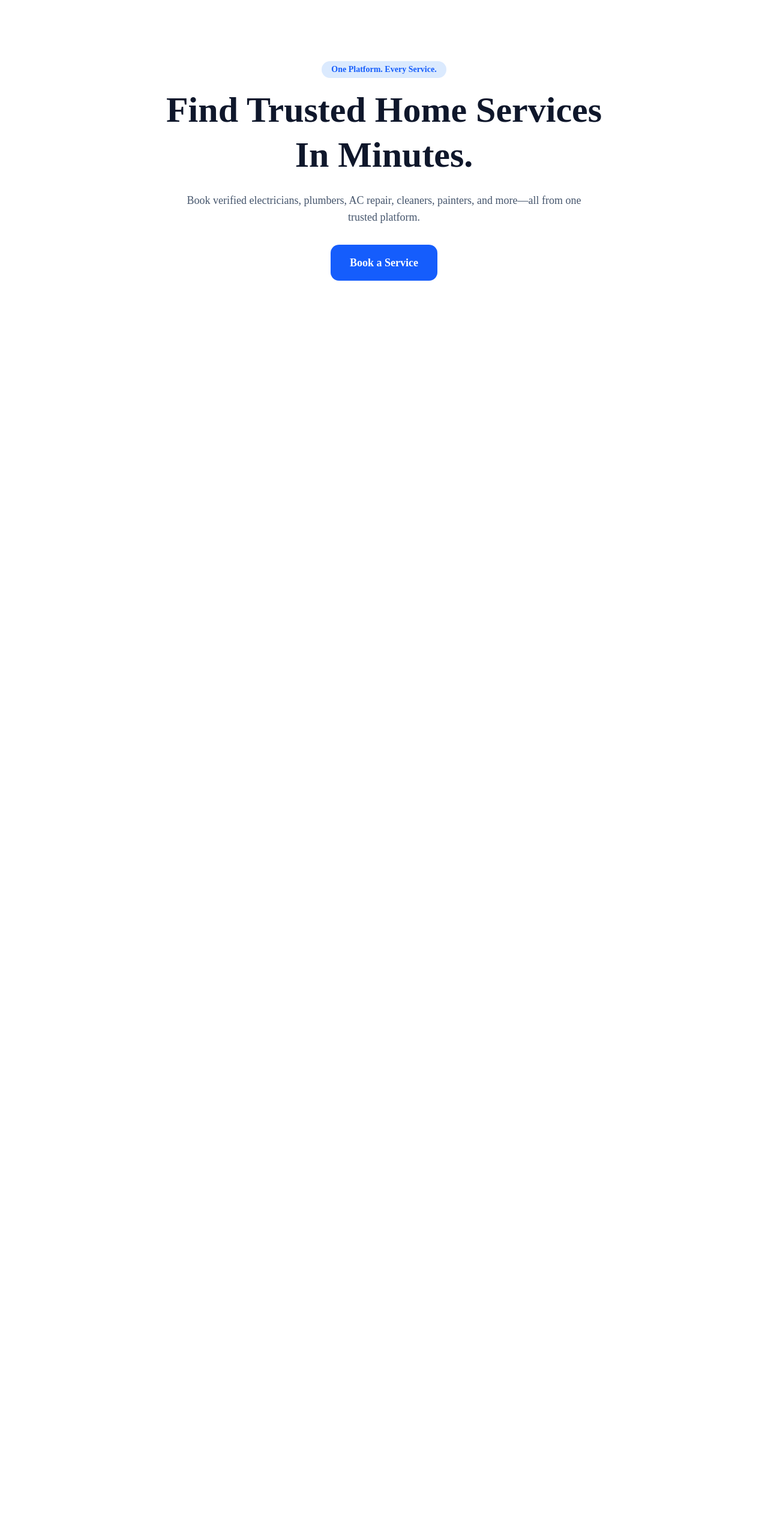
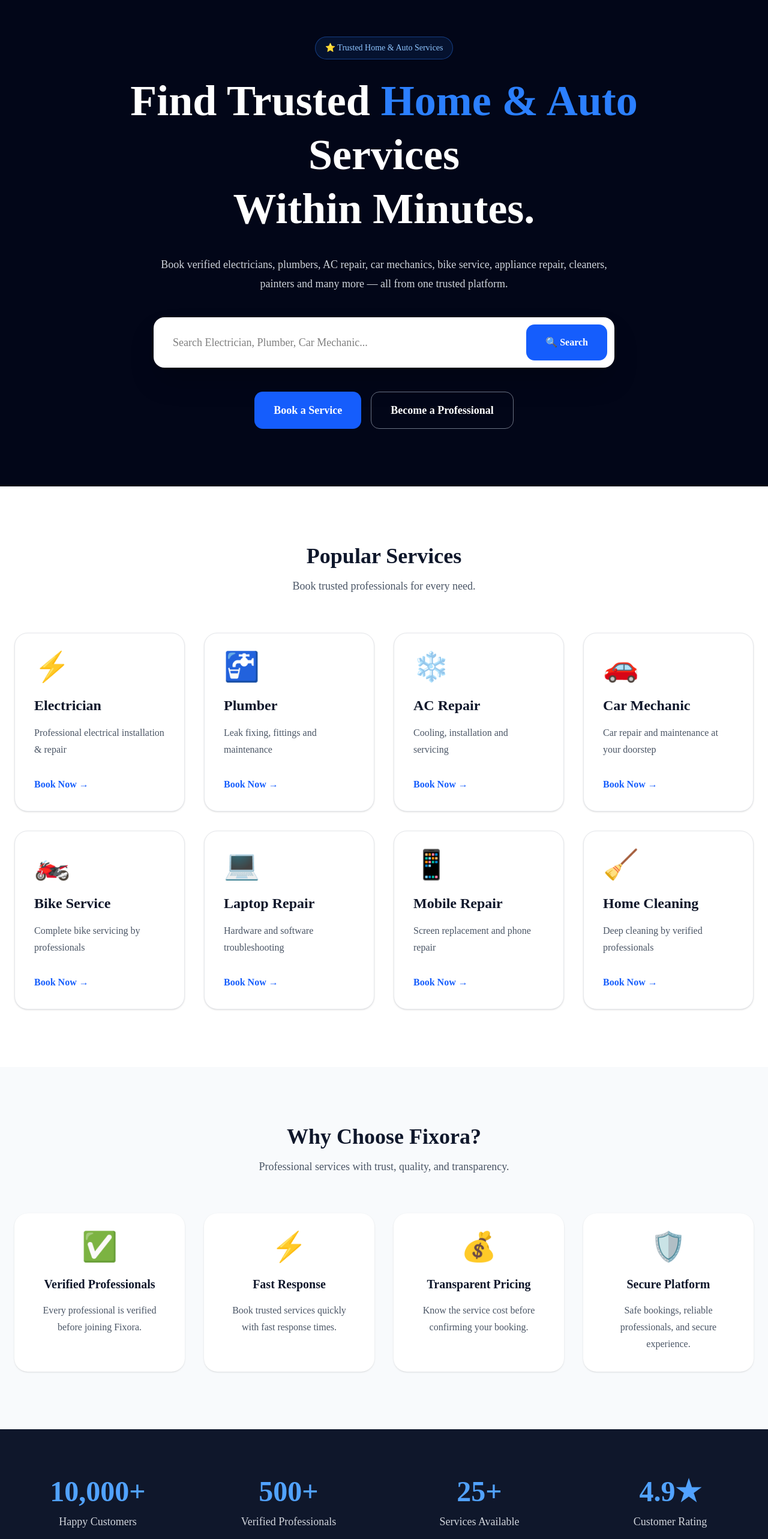
Before and after one commit to shaikhmajid2004-netizen/Fixora, a Next.js app: page / in a window 1280 px wide. Shown: the part 100-2666 px from the top of the page at 60% size. Before the commit the page ends 800 px from the top, so only its background shows below. Built offline with nearby package versions, Linux system fonts and the light colour scheme.

Commit message:
Add premium hero section and services grid

```diff
--- a/src/app/page.tsx
+++ b/src/app/page.tsx
@@ -1,3 +1,7 @@
+import Testimonials from "@/components/home/Testimonials";
+import Stats from "@/components/home/Stats";
+import WhyChoose from "@/components/home/WhyChoose";
+import Services from "@/components/home/Services";
 import Navbar from "@/components/layout/Navbar";
 import Hero from "@/components/home/Hero";
 
@@ -6,6 +10,10 @@
     <>
       <Navbar />
       <Hero />
+      <Services />
+      <WhyChoose />
+      <Stats />
+      <Testimonials />
     </>
   );
 }
--- a/src/components/home/Hero.tsx
+++ b/src/components/home/Hero.tsx
@@ -1,23 +1,55 @@
 export default function Hero() {
   return (
-    <section className="flex min-h-[80vh] flex-col items-center justify-center px-6 text-center">
-      <p className="mb-4 rounded-full bg-blue-100 px-4 py-1 text-sm font-semibold text-blue-600">
-        One Platform. Every Service.
+    <section className="flex flex-col items-center justify-center bg-slate-950 px-6 py-24 text-center text-white">
+
+      {/* Badge */}
+      <div className="mb-6 rounded-full border border-blue-500/40 bg-blue-500/10 px-4 py-2 text-sm text-blue-300">
+        ⭐ Trusted Home & Auto Services
+      </div>
+
+      {/* Heading */}
+      <h1 className="max-w-5xl text-5xl font-bold leading-tight md:text-7xl">
+        Find Trusted{" "}
+        <span className="text-blue-500">Home & Auto</span>
+        <br />
+        Services
+        <br />
+        Within Minutes.
+      </h1>
+
+      {/* Description */}
+      <p className="mt-8 max-w-3xl text-lg leading-8 text-gray-300">
+        Book verified electricians, plumbers, AC repair, car mechanics,
+        bike service, appliance repair, cleaners, painters and many more —
+        all from one trusted platform.
       </p>
 
-      <h1 className="max-w-4xl text-5xl font-extrabold leading-tight text-slate-900 md:text-6xl">
-        Find Trusted Home Services <br />
-        In Minutes.
-      </h1>
+      {/* Search Box */}
+      <div className="mt-10 w-full max-w-3xl rounded-2xl bg-white p-3 shadow-2xl">
+        <div className="flex flex-col gap-3 md:flex-row">
+          <input
+            type="text"
+            placeholder="Search Electrician, Plumber, Car Mechanic..."
+            className="flex-1 rounded-xl px-5 py-4 text-lg text-black outline-none"
+          />
 
-      <p className="mt-6 max-w-2xl text-lg text-slate-600">
-        Book verified electricians, plumbers, AC repair, cleaners,
-        painters, and more—all from one trusted platform.
-      </p>
+          <button className="rounded-xl bg-blue-600 px-8 py-4 font-semibold text-white transition hover:bg-blue-700">
+            🔍 Search
+          </button>
+        </div>
+      </div>
 
-      <button className="mt-8 rounded-xl bg-blue-600 px-8 py-4 text-lg font-semibold text-white transition hover:bg-blue-700">
-        Book a Service
-      </button>
+      {/* Buttons */}
+      <div className="mt-10 flex flex-col gap-4 sm:flex-row">
+        <button className="rounded-xl bg-blue-600 px-8 py-4 text-lg font-semibold text-white transition hover:scale-105 hover:bg-blue-700">
+          Book a Service
+        </button>
+
+        <button className="rounded-xl border border-gray-500 px-8 py-4 text-lg font-semibold text-white transition hover:bg-white hover:text-black">
+          Become a Professional
+        </button>
+      </div>
+
     </section>
   );
 }
--- /dev/null
+++ b/src/components/home/Services.tsx
@@ -0,0 +1,88 @@
+export default function Services() {
+  const services = [
+    {
+      emoji: "⚡",
+      title: "Electrician",
+      description: "Professional electrical installation & repair",
+    },
+    {
+      emoji: "🚰",
+      title: "Plumber",
+      description: "Leak fixing, fittings and maintenance",
+    },
+    {
+      emoji: "❄️",
+      title: "AC Repair",
+      description: "Cooling, installation and servicing",
+    },
+    {
+      emoji: "🚗",
+      title: "Car Mechanic",
+      description: "Car repair and maintenance at your doorstep",
+    },
+    {
+      emoji: "🏍️",
+      title: "Bike Service",
+      description: "Complete bike servicing by professionals",
+    },
+    {
+      emoji: "💻",
+      title: "Laptop Repair",
+      description: "Hardware and software troubleshooting",
+    },
+    {
+      emoji: "📱",
+      title: "Mobile Repair",
+      description: "Screen replacement and phone repair",
+    },
+    {
+      emoji: "🧹",
+      title: "Home Cleaning",
+      description: "Deep cleaning by verified professionals",
+    },
+  ];
+
+  return (
+    <section className="bg-white py-24">
+      <div className="mx-auto max-w-7xl px-6">
+
+        <h2 className="text-center text-4xl font-bold text-slate-900">
+          Popular Services
+        </h2>
+
+        <p className="mt-4 text-center text-lg text-gray-600">
+          Book trusted professionals for every need.
+        </p>
+
+        <div className="mt-16 grid gap-8 md:grid-cols-2 lg:grid-cols-4">
+
+          {services.map((service) => (
+            <div
+              key={service.title}
+              className="group rounded-3xl border border-gray-200 bg-white p-8 shadow-sm transition-all duration-300 hover:-translate-y-3 hover:border-blue-500 hover:shadow-2xl"
+            >
+              <div className="text-5xl">
+                {service.emoji}
+              </div>
+
+              <h3 className="mt-6 text-2xl font-bold text-slate-900">
+                {service.title}
+              </h3>
+
+              <p className="mt-4 leading-7 text-gray-600">
+                {service.description}
+              </p>
+
+              <button className="mt-8 font-semibold text-blue-600 transition group-hover:translate-x-2">
+                Book Now →
+              </button>
+
+            </div>
+          ))}
+
+        </div>
+
+      </div>
+    </section>
+  );
+}
--- /dev/null
+++ b/src/components/home/Stats.tsx
@@ -0,0 +1,44 @@
+export default function Stats() {
+  const stats = [
+    {
+      number: "10,000+",
+      label: "Happy Customers",
+    },
+    {
+      number: "500+",
+      label: "Verified Professionals",
+    },
+    {
+      number: "25+",
+      label: "Services Available",
+    },
+    {
+      number: "4.9★",
+      label: "Customer Rating",
+    },
+  ];
+
+  return (
+    <section className="bg-slate-900 py-20 text-white">
+      <div className="mx-auto max-w-7xl px-6">
+
+        <div className="grid gap-10 text-center sm:grid-cols-2 lg:grid-cols-4">
+
+          {stats.map((stat) => (
+            <div key={stat.label}>
+              <h2 className="text-5xl font-extrabold text-blue-400">
+                {stat.number}
+              </h2>
+
+              <p className="mt-3 text-lg text-gray-300">
+                {stat.label}
+              </p>
+            </div>
+          ))}
+
+        </div>
+
+      </div>
+    </section>
+  );
+}
--- /dev/null
+++ b/src/components/home/Testimonials.tsx
@@ -0,0 +1,68 @@
+export default function Testimonials() {
+  const reviews = [
+    {
+      name: "Abdul",
+      city: "Bangalore",
+      review:
+        "Booked an electrician in less than 15 minutes. The service was fast, professional and affordable.",
+    },
+    {
+      name: "Ayesha",
+      city: "Bangalore",
+      review:
+        "Very easy booking process and transparent pricing. Definitely using Fixora again.",
+    },
+    {
+      name: "Rahul",
+      city: "Bangalore",
+      review:
+        "My AC was repaired the same day. Excellent experience with verified professionals.",
+    },
+  ];
+
+  return (
+    <section className="bg-white py-24">
+      <div className="mx-auto max-w-7xl px-6">
+
+        <h2 className="text-center text-4xl font-bold text-slate-900">
+          What Our Customers Say
+        </h2>
+
+        <p className="mt-4 text-center text-lg text-gray-600">
+          Trusted by families across the city.
+        </p>
+
+        <div className="mt-16 grid gap-8 lg:grid-cols-3">
+
+          {reviews.map((review) => (
+            <div
+              key={review.name}
+              className="rounded-3xl border border-gray-200 bg-white p-8 shadow-sm transition duration-300 hover:-translate-y-2 hover:shadow-xl"
+            >
+              <div className="text-yellow-500 text-xl">
+                ⭐⭐⭐⭐⭐
+              </div>
+
+              <p className="mt-6 leading-8 text-gray-600">
+                "{review.review}"
+              </p>
+
+              <div className="mt-8">
+                <h3 className="font-bold text-lg">
+                  {review.name}
+                </h3>
+
+                <p className="text-gray-500">
+                  {review.city}
+                </p>
+              </div>
+
+            </div>
+          ))}
+
+        </div>
+
+      </div>
+    </section>
+  );
+}
--- /dev/null
+++ b/src/components/home/WhyChoose.tsx
@@ -0,0 +1,67 @@
+export default function WhyChoose() {
+  const features = [
+    {
+      icon: "✅",
+      title: "Verified Professionals",
+      description:
+        "Every professional is verified before joining Fixora.",
+    },
+    {
+      icon: "⚡",
+      title: "Fast Response",
+      description:
+        "Book trusted services quickly with fast response times.",
+    },
+    {
+      icon: "💰",
+      title: "Transparent Pricing",
+      description:
+        "Know the service cost before confirming your booking.",
+    },
+    {
+      icon: "🛡️",
+      title: "Secure Platform",
+      description:
+        "Safe bookings, reliable professionals, and secure experience.",
+    },
+  ];
+
+  return (
+    <section className="bg-slate-50 py-24">
+      <div className="mx-auto max-w-7xl px-6">
+
+        <h2 className="text-center text-4xl font-bold text-slate-900">
+          Why Choose Fixora?
+        </h2>
+
+        <p className="mt-4 text-center text-lg text-gray-600">
+          Professional services with trust, quality, and transparency.
+        </p>
+
+        <div className="mt-16 grid gap-8 md:grid-cols-2 lg:grid-cols-4">
+
+          {features.map((feature) => (
+            <div
+              key={feature.title}
+              className="rounded-3xl bg-white p-8 text-center shadow-sm transition duration-300 hover:-translate-y-2 hover:shadow-xl"
+            >
+              <div className="text-5xl">
+                {feature.icon}
+              </div>
+
+              <h3 className="mt-6 text-xl font-bold">
+                {feature.title}
+              </h3>
+
+              <p className="mt-4 text-gray-600 leading-7">
+                {feature.description}
+              </p>
+            </div>
+          ))}
+
+        </div>
+
+      </div>
+    </section>
+  );
+}
```
